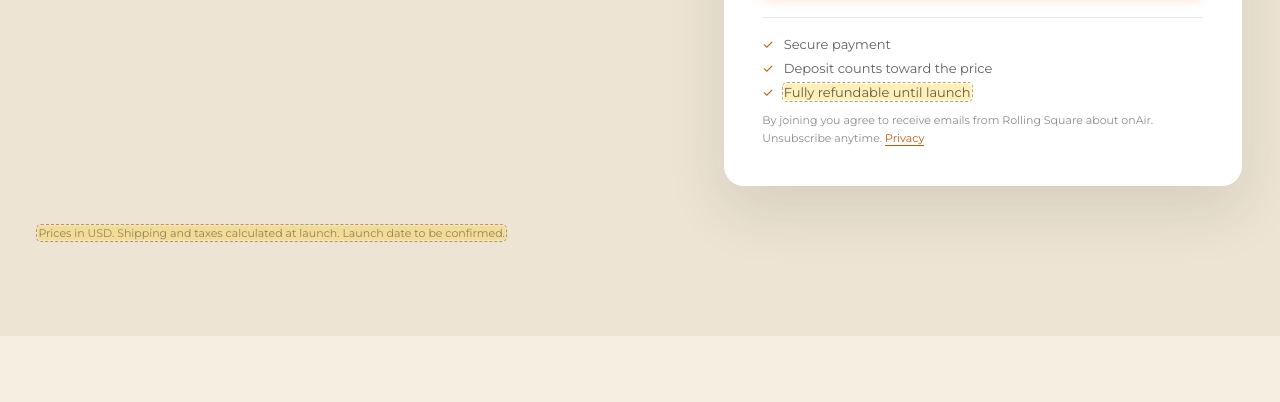
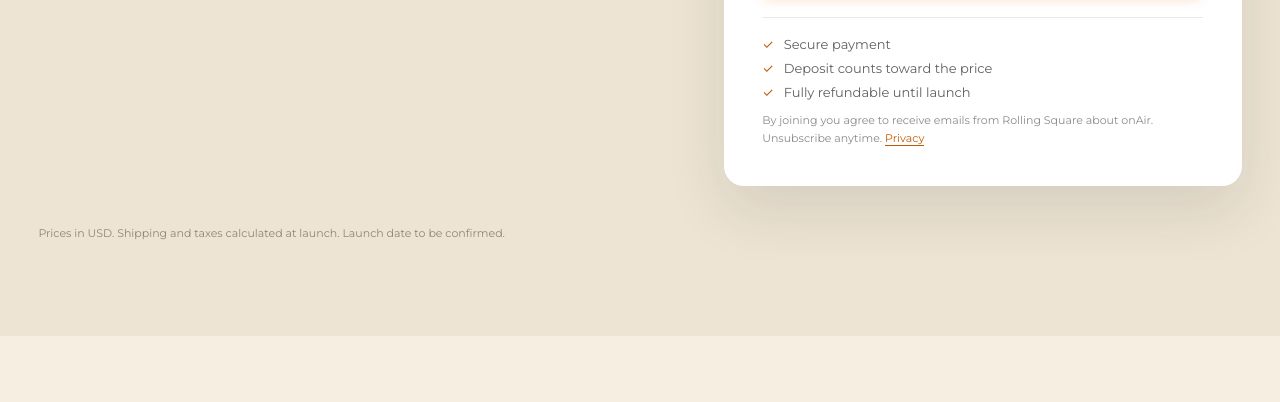
Before and after one commit to lorenzofilibertoferraris/onair-landing, a plain HTML site: page index.html in a window 1280 px wide. Shown: the part 8360-8762 px from the top of the page. Drawn offline with Linux system fonts and the light colour scheme.

Commit message:
Confirm refund policy and USD/shipping footnote (remove draft markers)
Co-Authored-By: Claude Fable 5 <noreply@anthropic.com>

```diff
--- a/index.html
+++ b/index.html
@@ -9,7 +9,7 @@
   <link rel="preconnect" href="https://fonts.googleapis.com">
   <link rel="preconnect" href="https://fonts.gstatic.com" crossorigin>
   <link rel="stylesheet" href="https://fonts.googleapis.com/css2?family=Montserrat:wght@400;500;600;700;800&display=swap">
-  <link rel="stylesheet" href="styles.css?v=20261117n">
+  <link rel="stylesheet" href="styles.css?v=20261117o">
 </head>
 <body>
 
@@ -405,12 +405,12 @@
       <ul class="wl-assure">
         <li>Secure payment</li>
         <li>Deposit counts toward the price</li>
-        <li><span class="todo">Fully refundable until launch</span></li>
+        <li>Fully refundable until launch</li>
       </ul>
       <p class="wl-legal">By joining you agree to receive emails from Rolling Square about onAir. Unsubscribe anytime. <a class="text-link" href="#" data-todo-link>Privacy</a></p>
     </div>
   </div>
-  <p class="wrap wl-foot"><span class="todo">Prices in USD. Shipping and taxes calculated at launch. Launch date to be confirmed.</span></p>
+  <p class="wrap wl-foot">Prices in USD. Shipping and taxes calculated at launch. Launch date to be confirmed.</p>
 </section>
 
 <!-- ============ 8. FULL PAGE FILM ============ -->
@@ -474,7 +474,7 @@
       </details>
       <details>
         <summary><span class="faq-num">12</span><span class="faq-q">Can I get my deposit back?</span></summary>
-        <p><span class="todo">Yes. The deposit is fully refundable until launch: just write to us. (Refund policy to be confirmed.)</span></p>
+        <p>Yes. The deposit is fully refundable until launch: just write to us.</p>
       </details>
       <details>
         <summary><span class="faq-num">13</span><span class="faq-q">When can I get one?</span></summary>
@@ -545,6 +545,6 @@
   <a class="pill pill-cyan" href="#waitlist" tabindex="-1">Reserve for $20</a>
 </div>
 
-<script src="main.js?v=20261117n"></script>
+<script src="main.js?v=20261117o"></script>
 </body>
 </html>
```
